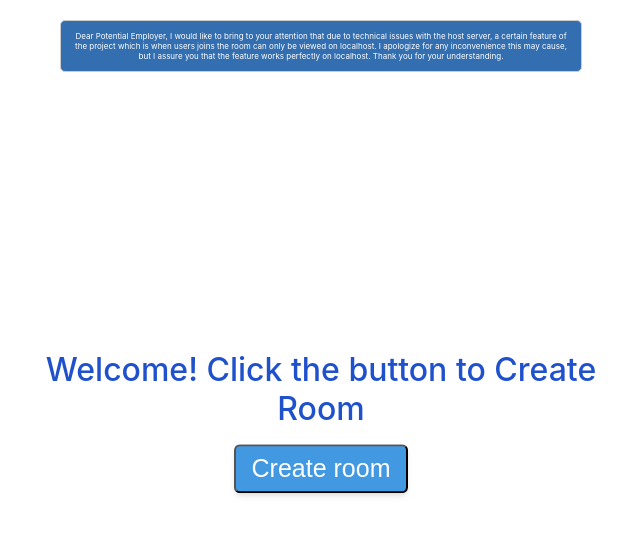
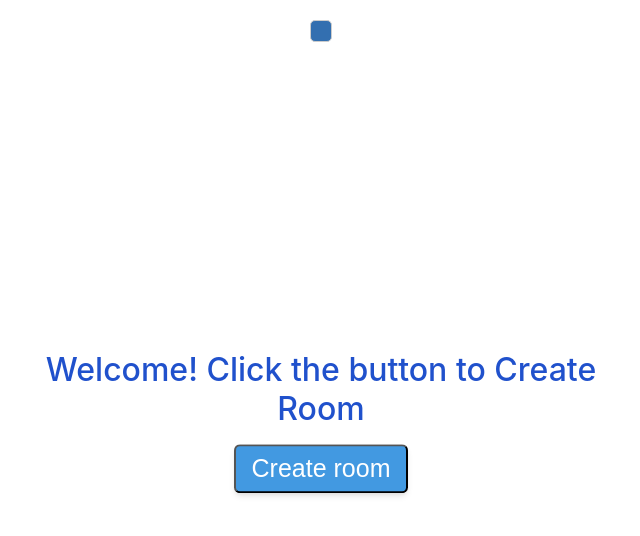
Before and after one commit to samthatcode/WebRTC_app, a React (Create React App) app in the folder client/: page / in a window 1280 px wide. Shown: the top 536 px of the page, without its empty margins (319-959 px from the left). Built offline with nearby package versions, Linux system fonts and the light colour scheme; no server answers.

Commit message:
Fixed a bug

```diff
--- a/client/src/routes/CreateRoom.js
+++ b/client/src/routes/CreateRoom.js
@@ -11,20 +11,20 @@ function Notification({ message }) {
 }
 
 const CreateRoom = (props) => {
-    const [showNotification, setShowNotification] = useState(false);
+    const [showNotification, setShowNotification] = useState(true);
     const [notificationMessage, setNotificationMessage] = useState('');
 
 
     useEffect(() => {
         (function showMessage() {
             setTimeout(function () {
-                setShowNotification(true);
+                setShowNotification(false);
                 setNotificationMessage(<p style={{ fontSize: '8px', margin: '0' }}>Dear Potential Employer, I would like to bring to your attention that due to technical issues with the host server, a certain feature of the project which is when users joins the room can only be viewed on localhost. I apologize for any inconvenience this may cause, but I assure you that the feature works perfectly on localhost. Thank you for your understanding.</p>);
                 setTimeout(function () {
-                    setShowNotification(false);
-                }, 10000);
-                showMessage();
-            }, 5000);
+                    setShowNotification(true);
+                    showMessage();
+                }, 4000);
+            }, 7000);
         })();
     }, []);
 
```
